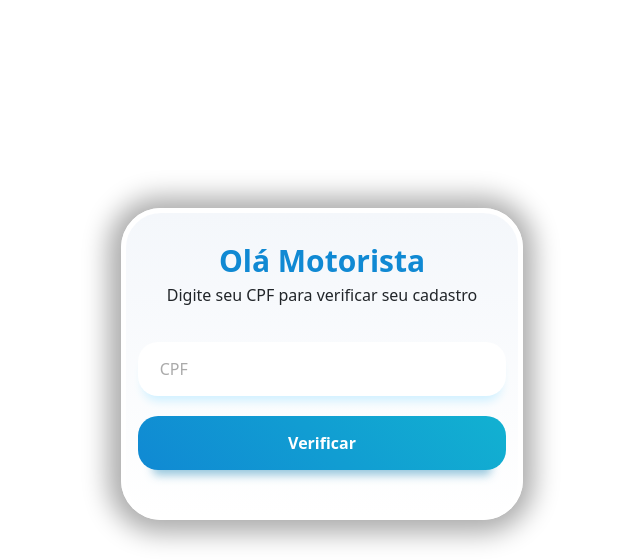
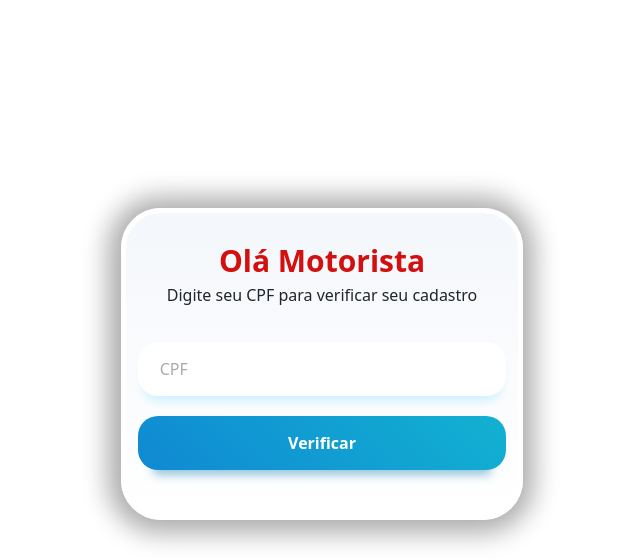
Before and after one commit to dev-quickdelivery/Manifesto, a Django app: page / in a window 1280 px wide. Shown: the top 560 px of the page, without its empty margins (318-958 px from the left). Run offline with Django 5.2, Linux system fonts and the light colour scheme; parts of the project's set-up code (start-up, migrations or seed data) failed here and were passed over.

Commit message:
"change:"change font color of login form"

```diff
--- a/manifesto/static/css/login.css
+++ b/manifesto/static/css/login.css
@@ -32,7 +32,7 @@ height: 100%;
     text-align: center;
     font-weight: 900;
     font-size: 30px;
-    color: rgb(16, 137, 211);
+    color: rgb(211, 16, 16);
   }
 
   .form {
```
